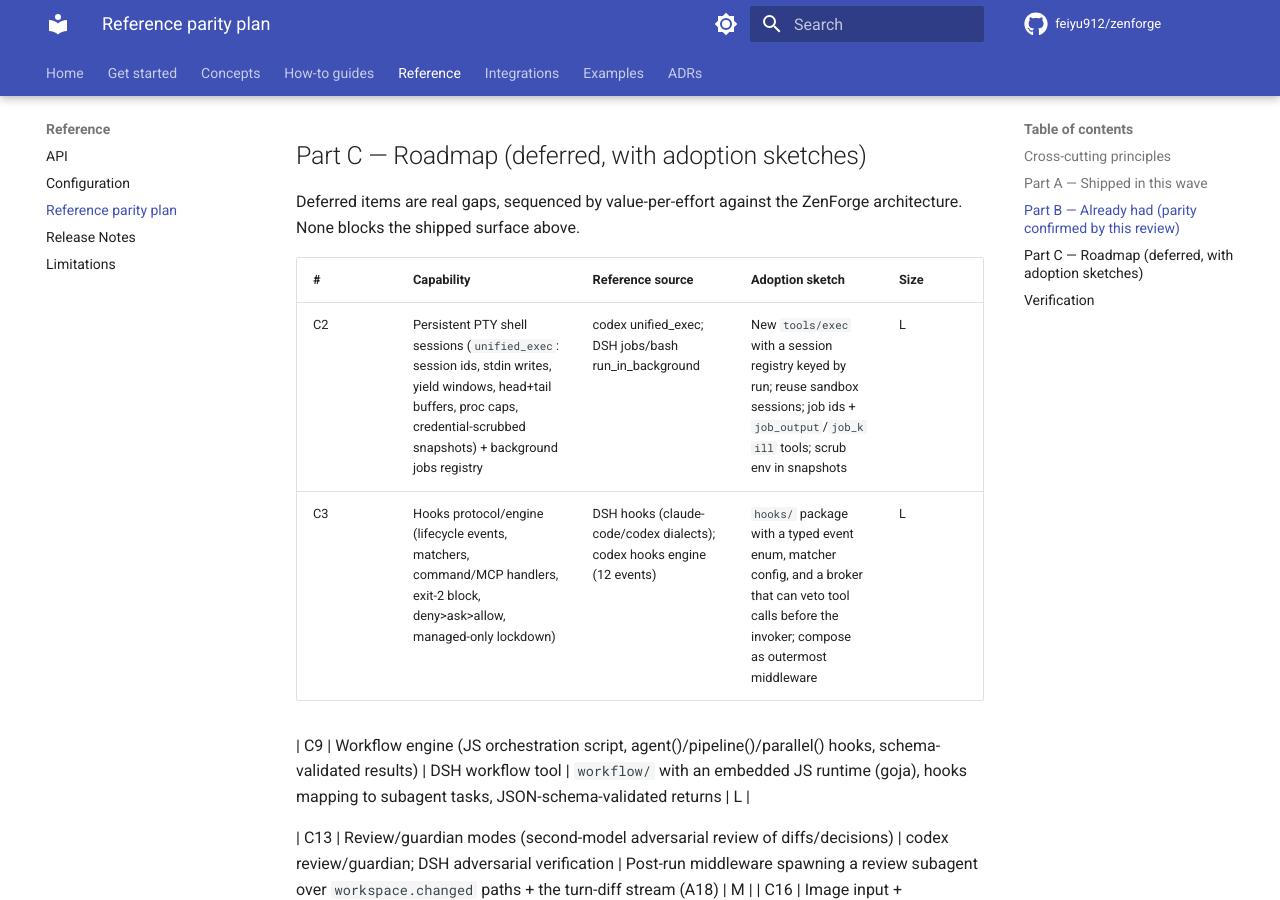
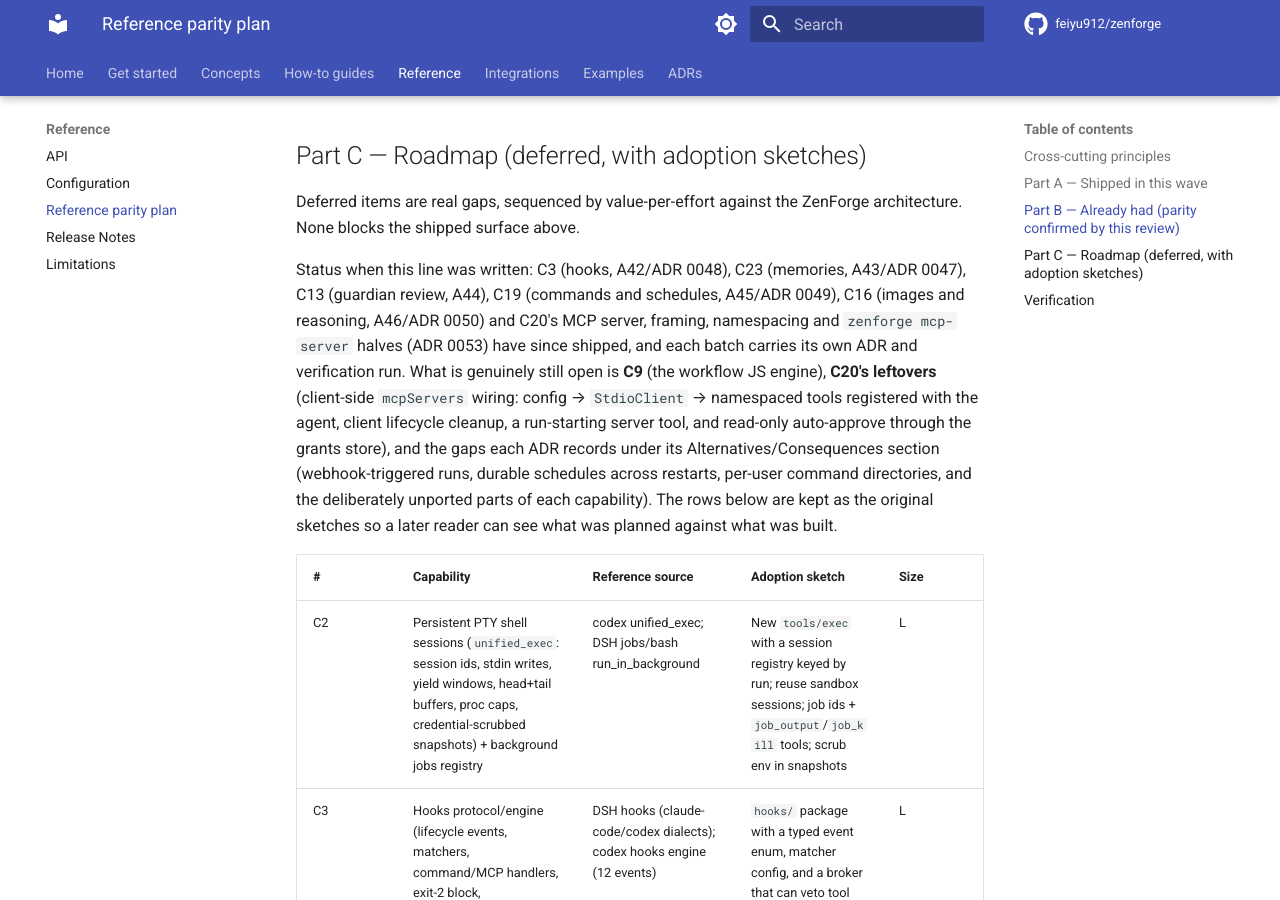
Before and after one commit to feiyu912/zenforge, an MkDocs documentation site: the page built from docs/reference-parity-plan.md, in a window 1280 px wide and 900 px high, scrolled down 20786 px. Built offline with MkDocs 1.6.1 and Material for MkDocs 9.7.7, drawn with Linux system fonts in a browser that asks for light colours; comment, search, counter and statistics services are not loaded.

Commit message:
docs: record what Part C actually shipped and what is still open
The Part C table still listed hooks, memories, guardian review, images and
reasoning, commands/schedules and the MCP work as deferred sketches after each
of them had shipped, which makes the plan misleading for a verification pass.
The section now states the mapping to the shipped A-rows and their ADRs, and
names what is genuinely open: C9 (the workflow JS engine), C20's client-side
MCP wiring (mcpServers config -> StdioClient -> namespaced tools registered
with the agent, client lifecycle cleanup, a run-starting server tool, and
read-only auto-approve through the grants store), plus the gaps each ADR
records for itself. The rows stay as the original sketches so a reader can
compare what was planned against what was built.

Verified: go test ./... (84 packages) EXIT=0, docs green, git diff --check
clean.

```diff
--- a/docs/reference-parity-plan.md
+++ b/docs/reference-parity-plan.md
@@ -112,6 +112,21 @@ all of them; the right column points at concrete evidence.
 Deferred items are real gaps, sequenced by value-per-effort against the
 ZenForge architecture. None blocks the shipped surface above.
 
+Status when this line was written: C3 (hooks, A42/ADR 0048), C23 (memories,
+A43/ADR 0047), C13 (guardian review, A44), C19 (commands and schedules,
+A45/ADR 0049), C16 (images and reasoning, A46/ADR 0050) and C20's MCP server,
+framing, namespacing and `zenforge mcp-server` halves (ADR 0053) have since
+shipped, and each batch carries its own ADR and verification run. What is
+genuinely still open is **C9** (the workflow JS engine), **C20's leftovers**
+(client-side `mcpServers` wiring: config → `StdioClient` → namespaced tools
+registered with the agent, client lifecycle cleanup, a run-starting server
+tool, and read-only auto-approve through the grants store), and the gaps each
+ADR records under its Alternatives/Consequences section (webhook-triggered
+runs, durable schedules across restarts, per-user command directories, and the
+deliberately unported parts of each capability). The rows below are kept as
+the original sketches so a later reader can see what was planned against what
+was built.
+
 | # | Capability | Reference source | Adoption sketch | Size |
 | --- | --- | --- | --- | --- |
 | C2 | Persistent PTY shell sessions (`unified_exec`: session ids, stdin writes, yield windows, head+tail buffers, proc caps, credential-scrubbed snapshots) + background jobs registry | codex unified_exec; DSH jobs/bash run_in_background | New `tools/exec` with a session registry keyed by run; reuse sandbox sessions; job ids + `job_output`/`job_kill` tools; scrub env in snapshots | L |
```
